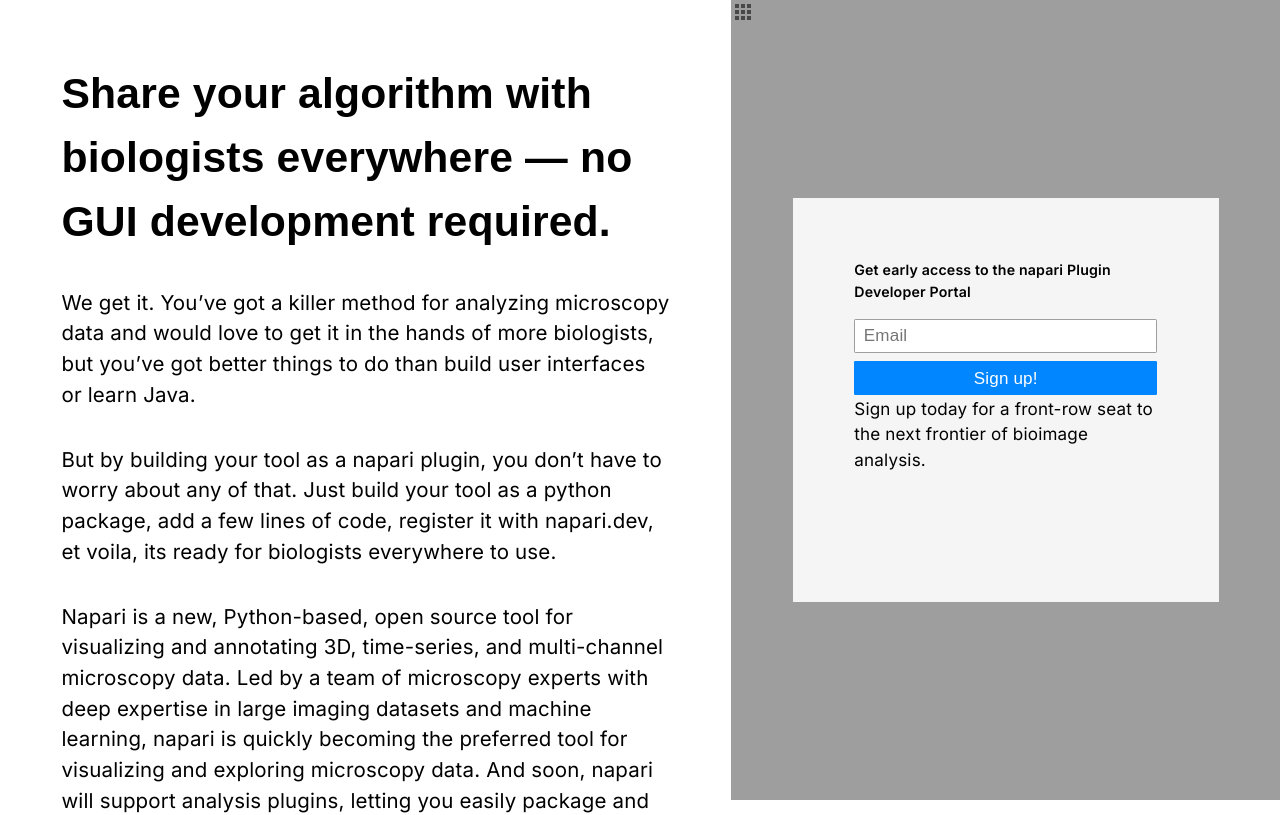
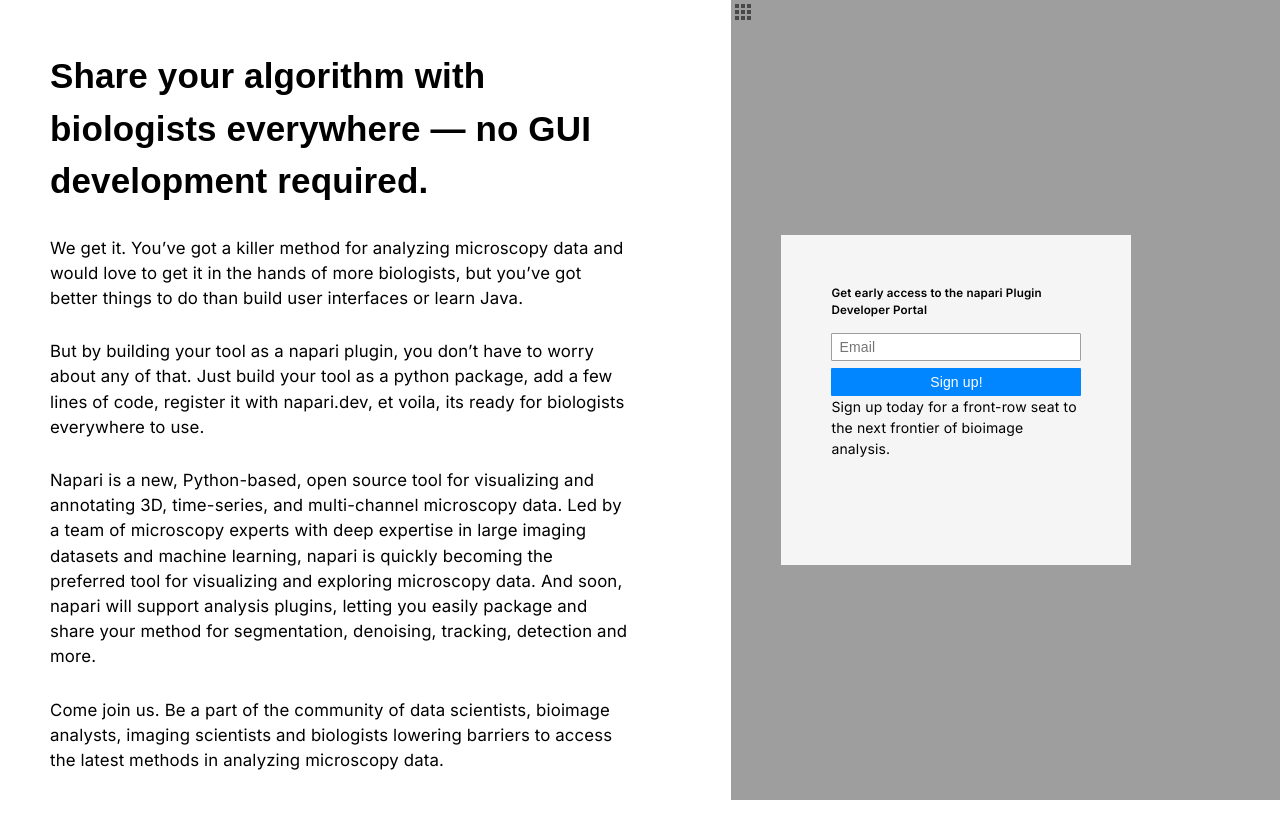
Before and after one commit to chanzuckerberg/napari.dev, a plain HTML site: page index.html in a window 1280 px wide. Shown: the top 815 px of the page. Drawn offline with Linux system fonts and the light colour scheme; a web font is replaced by a local one.

Commit message:
>1050 sizing

```diff
--- a/res/index.scss
+++ b/res/index.scss
@@ -293,6 +293,7 @@
 
             main {
                 float: right;
+                margin-right: var(--gutter);
             }
         }
 
@@ -305,12 +306,13 @@
             background: $color-gray-medium url(apps.svg) no-repeat 0 0; //replace bg image
             display: flex;
             align-items: center;
-            justify-content: center;
 
             .signup-hero {
                 min-width: 0;
-                width: calc(100% - 2 * var(--gutter));
+                width: calc(2 * var(--column) + var(--gutter));
                 padding: var(--gutter);
+                float: left;
+                margin-left: var(--gutter);
 
                 &__sinker {
                     display: block;
@@ -325,3 +327,12 @@
         }
     }
 }
+
+@media all and (min-width: 1050px) {
+    :root {
+        // effective root font size: 16 * 0.875 -> 14
+        font-size: (1050 / 750) * 62.5%;
+        --gutter: calc((50 / 14) * 1rem);
+        --column: calc((150 / 14) * 1rem);
+    }
+}
```
Also changed, not shown: res/index.css, 1 other file.
